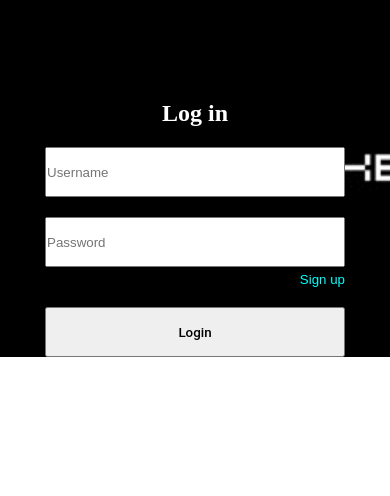
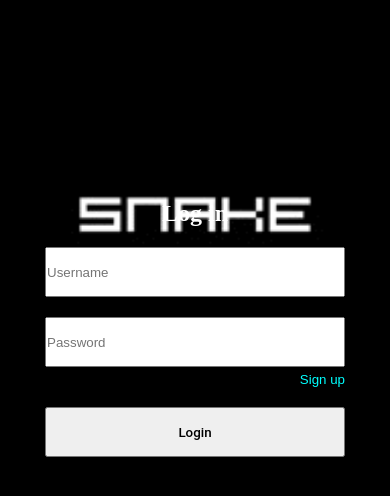
Before and after one commit to ZeK1ng/WebStuff, a plain HTML site: page source/html/index.html in a window 390 px wide. Drawn offline with Linux system fonts and the light colour scheme.

Commit message:
fixed background

```diff
--- a/source/css/index.css
+++ b/source/css/index.css
@@ -7,7 +7,10 @@
 
     background-image:url(../../assets/snake_rewind_may_14th.gif);
     background-repeat: no-repeat;
+    background-color: black;
     background-size: cover;
+
+
 }
 .container{
     display: flex;
@@ -16,7 +19,7 @@
 .inputs{
     display: flex;
     flex-direction: column;
-    margin-top:100px;
+    margin-top:80px;
 }
 .input{
     width: 300px;
@@ -77,3 +80,17 @@
     color:white;
     align-self: center;
   }
+  @media only screen and (max-width: 1500px) {
+   .inputs{
+     margin-top:40px;
+   }
+  }
+  @media only screen and (max-width: 510px) {
+    .background{
+      background-position:top;
+
+    }
+    .inputs{
+      margin-top:200px;
+    }
+  }
--- a/source/css/signUp.css
+++ b/source/css/signUp.css
@@ -8,6 +8,8 @@
     background-image:url(../../assets/snake_rewind_may_14th.gif);
     background-repeat: no-repeat;
     background-size: cover;
+    /* background-position: center; */
+    background-color: black;
 }
 .container{
     display: flex;
@@ -16,7 +18,7 @@
 .inputs{
     display: flex;
     flex-direction: column;
-    margin-top:100px;
+    margin-top:80px;
 }
 .input{
     width: 300px;
```
